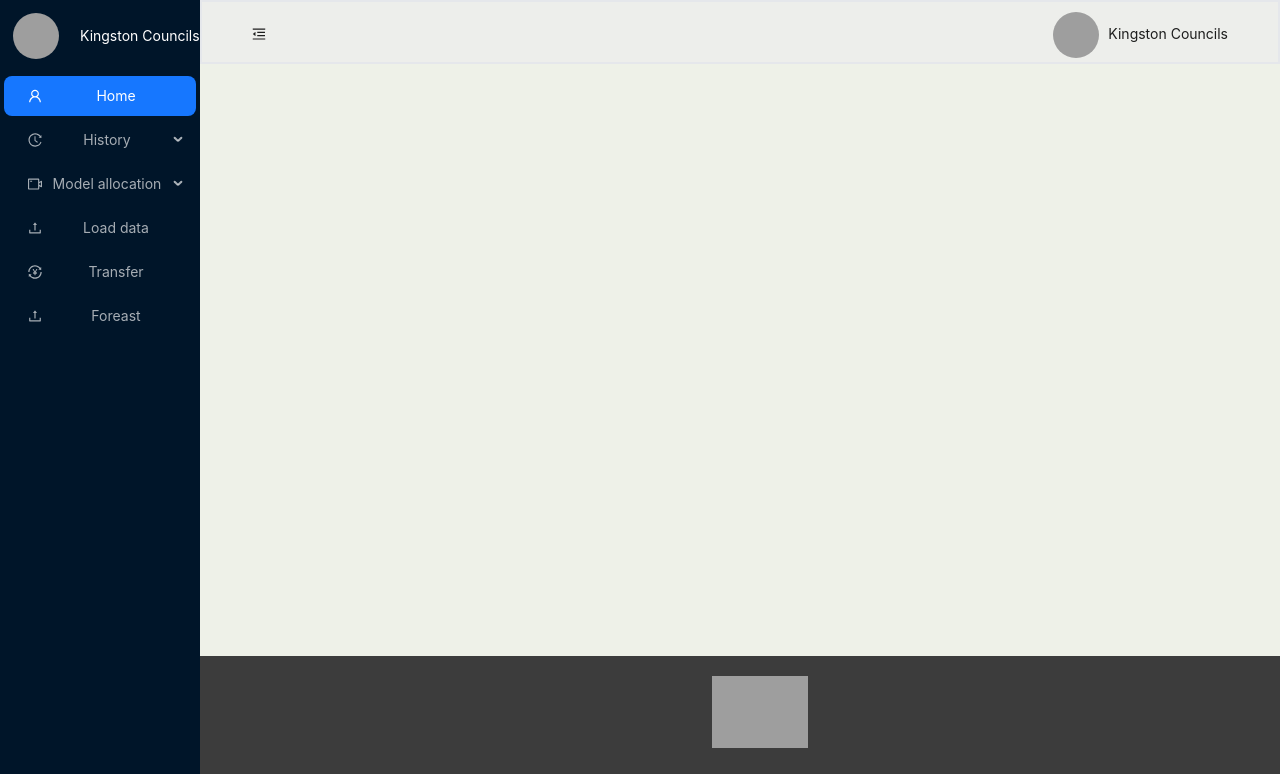
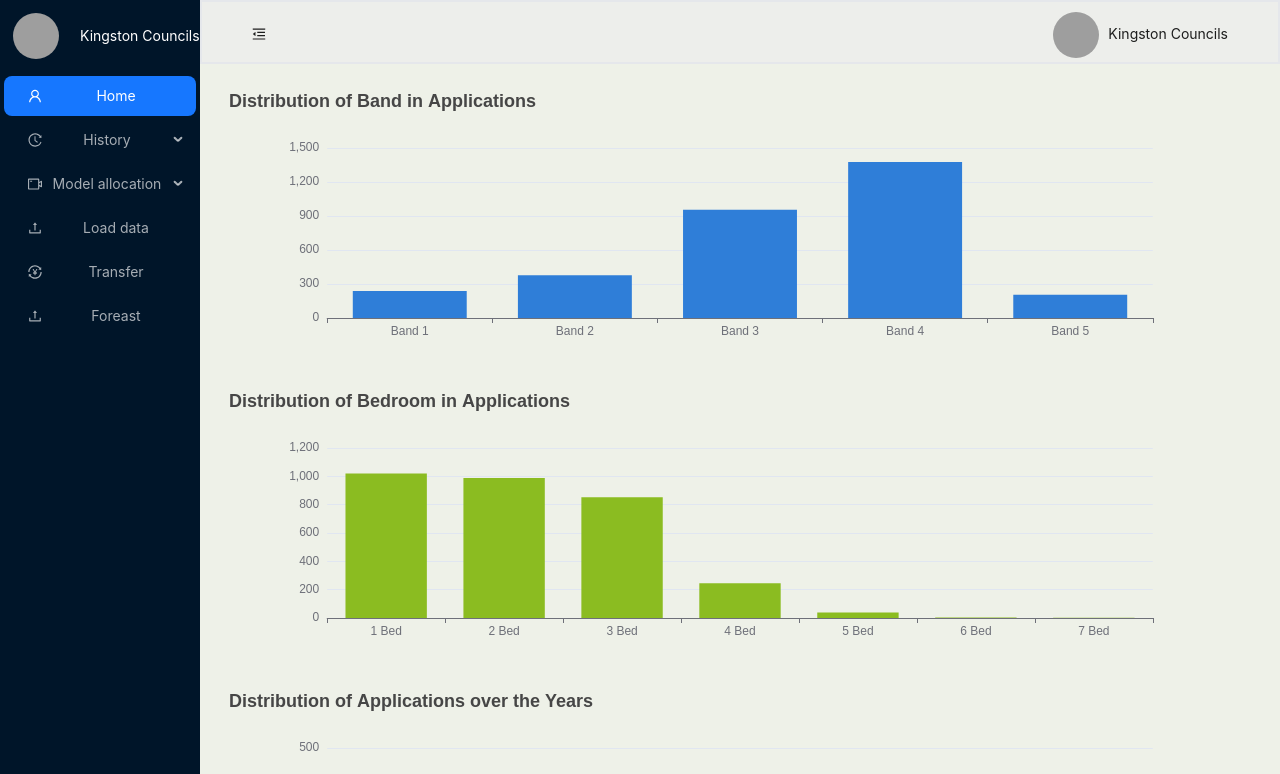
Before and after one commit to Du5TCh3N/TeamOrange, a React (Create React App) app: page /ModelData in a window 1280 px wide. Shown: the top 774 px of the page. Built offline with nearby package versions, Linux system fonts and the light colour scheme; no server answers; grey boxes are pictures that could not be loaded; what @aws-amplify/datastore, aws-amplify would draw is missing.

Commit message:
added back previous bar charts

```diff
--- a/src/components/BasicLayout/basicLayout.js
+++ b/src/components/BasicLayout/basicLayout.js
@@ -15,6 +15,7 @@ import Export from '../Export/export';
 import FileUpload from '../FileUpload/fileUpload';
 import Home from '../Home/home';
 import Modelling from '../Modelling/modelling';
+import ModelData from '../ModelData/modelData';
 import User from '../User/user';
 import HistoryAnalysis from '../HistoryData/historyData';
 import Transfer from '../Transfer/transfer';
@@ -64,11 +65,9 @@ const BasicLayout = () => {
 
 
                     <SubMenu key="3" title="Model allocation" icon={<VideoCameraOutlined />}>
+                            <Menu.Item>{<Link to='/Modelling'>Model</Link>}</Menu.Item>
 
-                            <Menu.Item>                    { <Link to='/Modelling'>Model allocation</Link> }
-                    </Menu.Item>
-
-                            <Menu.Item>Data</Menu.Item>
+                            <Menu.Item>{<Link to='/ModelData'>Data</Link>}</Menu.Item>
 
                         </SubMenu>
 
@@ -125,6 +124,8 @@ const BasicLayout = () => {
 
                         <Route path="/Modelling" element={<Modelling />} />
 
+                        <Route path="/ModelData" element={<ModelData />} />
+
                         <Route path="/User" element={<User />} />
 
                         <Route path="/Transfer" element={<Transfer />} />
--- /dev/null
+++ b/src/components/ModelData/modelData.js
@@ -0,0 +1,86 @@
+import React, { Component } from 'react';
+import ReactEcharts from 'echarts-for-react';
+
+const ModelData = () => {
+
+    const bandChart = {
+        title: {
+            text: 'Distribution of Band in Applications',
+        },
+        tooltip: {},
+        xAxis: {
+            data: ['Band 1', 'Band 2', 'Band 3', 'Band 4', 'Band 5',]
+        },
+        yAxis: {},
+        series: [
+            {
+                name: '',
+                type: 'bar',
+                data: [238, 378, 955, 1377, 205],
+                color: '#2f7ed8' // Set color to blue
+            },
+        ],
+    };
+
+    const bedroomChart = {
+        title: {
+            text: 'Distribution of Bedroom in Applications',
+        },
+        tooltip: {},
+        xAxis: {
+            data: ['1 Bed', '2 Bed', '3 Bed', '4 Bed', '5 Bed', '6 Bed', '7 Bed']
+        },
+        yAxis: {},
+        series: [
+            {
+                name: '',
+                type: 'bar',
+                data: [1020, 988, 853, 245, 39, 4, 1],
+                color: '#8bbc21' // Set color to green
+            },
+        ],
+    };
+
+    const yearChart = {
+        title: {
+            text: 'Distribution of Applications over the Years',
+        },
+        tooltip: {},
+        xAxis: {
+            data: [
+                '1995', '1996', '1997', '1998', '1999', '2000', '2001', '2002',
+                '2003', '2004', '2005', '2006', '2007', '2008', '2009', '2010',
+                '2011', '2012', '2013', '2014', '2015', '2016', '2017', '2018',
+                '2019', '2020', '2021', '2022'
+            ]
+        },
+        yAxis: {},
+        series: [
+            {
+                name: '',
+                type: 'bar',
+                data: [
+                    1, 19, 9, 11, 9, 12, 11, 12, 19, 24, 20, 31, 30, 39, 38, 40,
+                    38, 52, 90, 131, 206, 263, 390, 310, 309, 410, 384, 248
+                ],
+                color: '#910000' // Set color to red
+            },
+        ],
+    };
+
+
+
+
+    const avatarUrl = "logo.png"
+
+    return (
+        <>
+            <ReactEcharts option={bandChart}/>
+            <ReactEcharts option={bedroomChart}/>
+            <ReactEcharts option={yearChart}/>
+        </>
+    );
+
+}
+
+export default ModelData;
```
